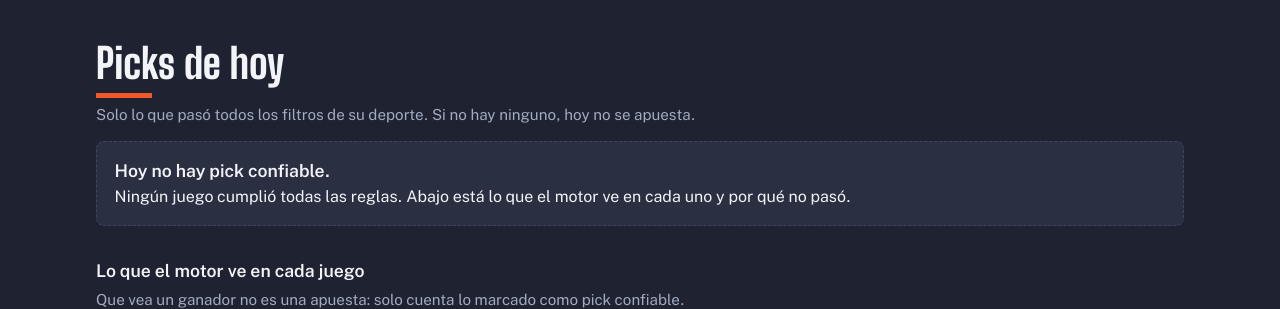
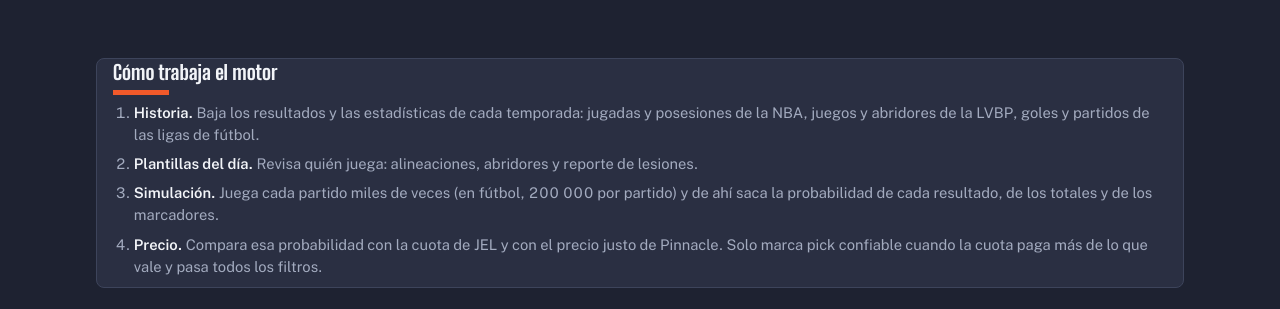
Before and after one commit to AndresJCC33/centro-mando-web, a plain HTML site: page index.html in a window 1280 px wide. Shown: the part 421-730 px from the top of the page. Drawn offline with nearby package versions, Linux system fonts and the light colour scheme.

Commit message:
Hoy: bloque «Cómo trabaja el motor»
Co-Authored-By: Claude Opus 5.5 <noreply@anthropic.com>
Claude-Session: https://claude.ai/code/session_01Nsh8UHwT7vnSSZWx7PtRLw

```diff
--- a/estilos.css
+++ b/estilos.css
@@ -173,3 +173,7 @@ body[data-dep="NCAAB"] { --acento: #4f8cff; --cancha-a: #2b4c8c; --cancha-b: #1d
 .juego .partido { overflow-wrap: anywhere; }
 .juego table.mini { table-layout: fixed; font-size: 0.82rem; }
 .juego table.mini th:first-child, .juego table.mini td:first-child { width: 34%; }
+.como-motor { background: var(--panel); border: 1px solid var(--linea); border-radius: var(--radio); padding: 0.2rem 1rem 0.6rem; margin: 1rem 0 1.5rem; }
+.como-motor h2 { font-size: 1.25rem; }
+.pasos { margin: 0; padding-left: 1.3rem; display: grid; gap: 0.45rem; color: var(--tinta-suave); font-size: 0.92rem; }
+.pasos b { color: var(--tinta); }
--- a/index.html
+++ b/index.html
@@ -42,6 +42,15 @@
   <p class="aviso" id="error" hidden></p>
 
   <section id="hoy" data-tab="hoy">
+    <div class="como-motor">
+      <h2>Cómo trabaja el motor</h2>
+      <ol class="pasos">
+        <li><b>Historia.</b> Baja los resultados y las estadísticas de cada temporada: jugadas y posesiones de la NBA, juegos y abridores de la LVBP, goles y partidos de las ligas de fútbol.</li>
+        <li><b>Plantillas del día.</b> Revisa quién juega: alineaciones, abridores y reporte de lesiones.</li>
+        <li><b>Simulación.</b> Juega cada partido miles de veces (en fútbol, 200 000 por partido) y de ahí saca la probabilidad de cada resultado, de los totales y de los marcadores.</li>
+        <li><b>Precio.</b> Compara esa probabilidad con la cuota de JEL y con el precio justo de Pinnacle. Solo marca pick confiable cuando la cuota paga más de lo que vale y pasa todos los filtros.</li>
+      </ol>
+    </div>
     <h2>Picks de hoy</h2>
     <p class="nota">Solo lo que pasó todos los filtros de su deporte. Si no hay ninguno, hoy no se apuesta.</p>
     <div id="hoy-picks"></div>
```
